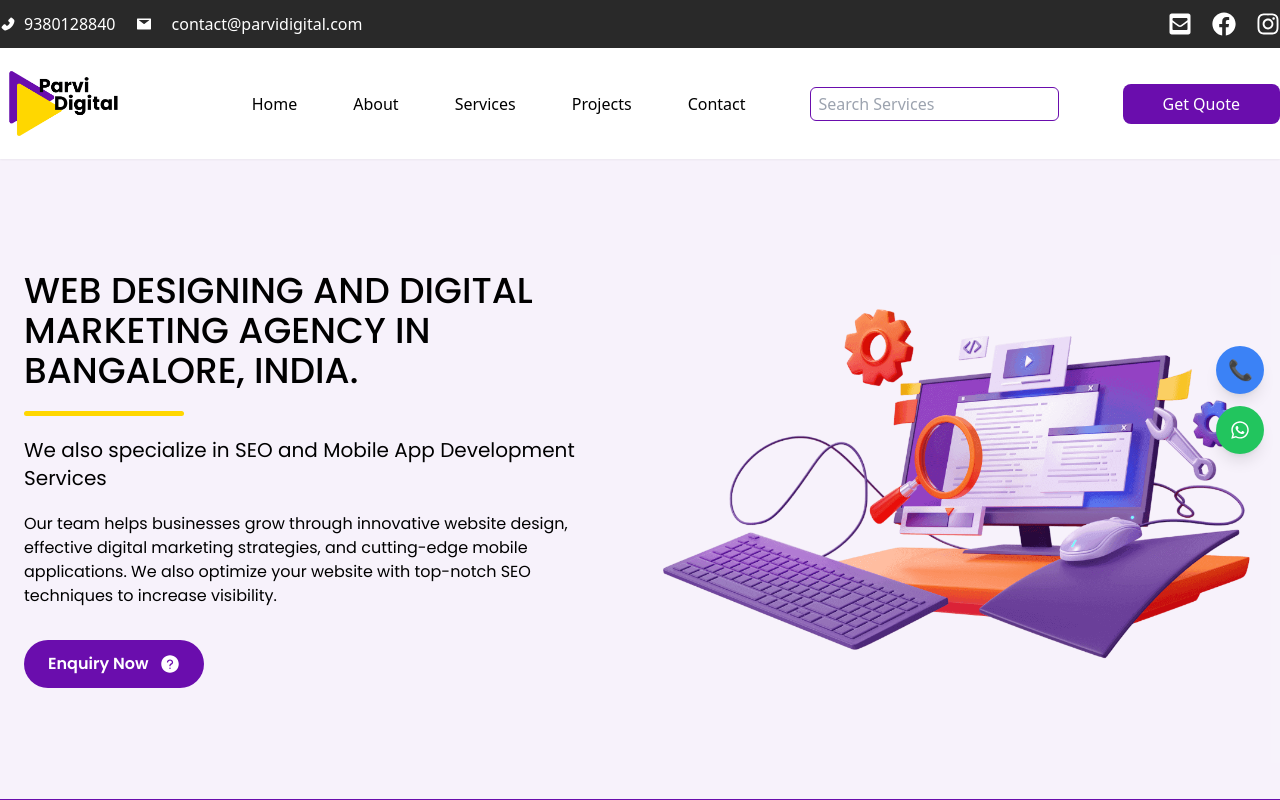
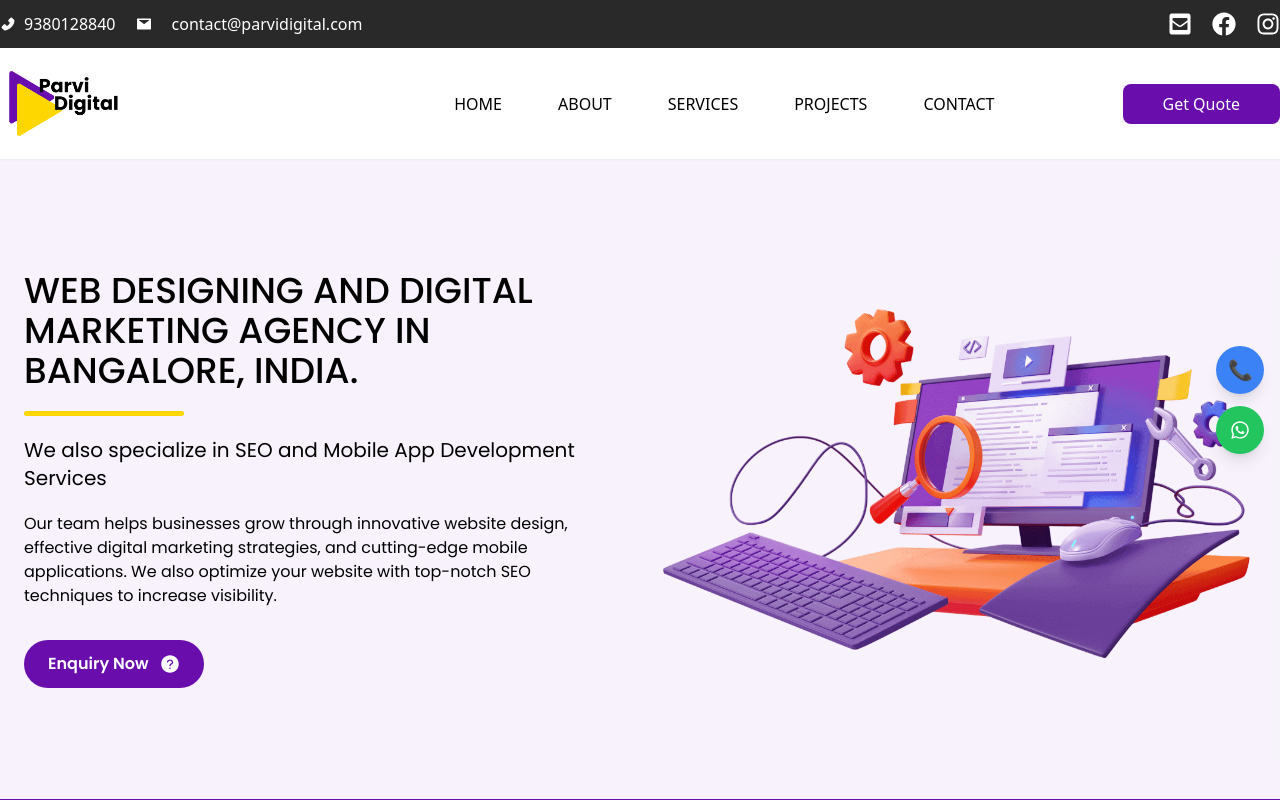
Before and after one commit to ag9731/test22, a React (Vite) app: page / in a window 1280 px wide. Shown: the top 800 px of the page. Built offline with nearby package versions, Linux system fonts and the light colour scheme.

Commit message:
nothing changed

```diff
--- a/src/components/Header/Header.jsx
+++ b/src/components/Header/Header.jsx
@@ -76,32 +76,41 @@ const Header = () => {
               <ul className="flex items-center gap-14">
                 <li>
                   {/* <a href="#">Home</a> */}
-                  <Link to="/">Home</Link>
+                  <Link to="/" className="uppercase">
+                    Home
+                  </Link>
                 </li>
                 <li>
-                  <a href="#about-us">About</a>
+                  <a href="#about-us" className="uppercase">
+                    About
+                  </a>
                 </li>
                 <li>
-                  <a href="#our-services">Services</a>
+                  <a href="#our-services" className="uppercase">
+                    Services
+                  </a>
                 </li>
                 <li>
                   <a
                     href="https://l.instagram.com/?u=https%3A%2F%2Flinktr.ee%2Fparvi_digital%3Ffbclid%3DPAZXh0bgNhZW0CMTEAAadEGIEhI2himC7Zpt40a2HCC-5E0OuQDL-9eKMo7BNflSMXfnbO3RzGkSMS0Q_aem_UU-t6fbrRaClk_Eh6T60BA&e=AT1qowoNGC_E8XAwXFT9uJRRM3eN94-84E5I8yN_7Kby_sD5u5B7-NYkPlNNM3ysZasTqDCZhLY0dvNwrfMAjIZ6ATps1vQwxJUSDfnUrBJ7OhpIHLJ_CpY"
                     target="_blank"
                     rel="noopener noreferrer"
+                    className="uppercase"
                   >
                     Projects
                   </a>
                 </li>
                 <li>
-                  <a href="#contact-us">Contact</a>
+                  <a href="#contact-us" className="uppercase">
+                    Contact
+                  </a>
                 </li>
               </ul>
             </nav>
 
             {/* Search Bar */}
             <section className="relative" ref={searchRef}>
-              <div className="flex items-center relative">
+              {/* <div className="flex items-center relative">
                 <input
                   type="search"
                   className="px-2 py-1 border-[1px] rounded-md border-primary"
@@ -110,7 +119,7 @@ const Header = () => {
                   onChange={handleSearchBar}
                   onFocus={() => setShowResults(true)}
                 />
-              </div>
+              </div> */}
 
               {/* Display Filtered Results */}
               {showResults && (
@@ -166,20 +175,31 @@ const Header = () => {
             <section className="absolute top-32  left-0 w-full bg-slate-200 shadow-md p-5 flex flex-col items-center">
               <nav>
                 <ul className="flex flex-col gap-4 text-center">
-                  <li onClick={closeMenu}>
-                    <a href="#banner">Home</a>
+                  <li>
+                    {/* <a href="#">Home</a> */}
+                    <Link to="/" className="uppercase">
+                      Home
+                    </Link>
                   </li>
                   <li onClick={closeMenu}>
-                    <a href="#about-us">About</a>
+                    <a href="#about-us" className="uppercase">
+                      About
+                    </a>
                   </li>
                   <li onClick={closeMenu}>
-                    <a href="#our-services">Services</a>
+                    <a href="#our-services" className="uppercase">
+                      Services
+                    </a>
                   </li>
                   <li onClick={closeMenu}>
-                    <a href="#what-we-do">Projects</a>
+                    <a href="#what-we-do" className="uppercase">
+                      Projects
+                    </a>
                   </li>
                   <li onClick={closeMenu}>
-                    <a href="#contact-us">Contact</a>
+                    <a href="#contact-us" className="uppercase">
+                      Contact
+                    </a>
                   </li>
                 </ul>
               </nav>
```
